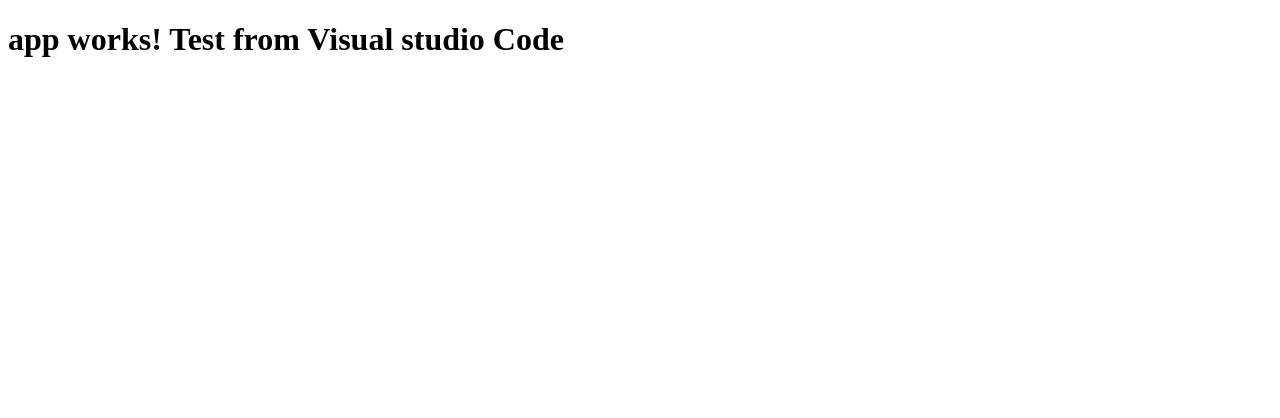
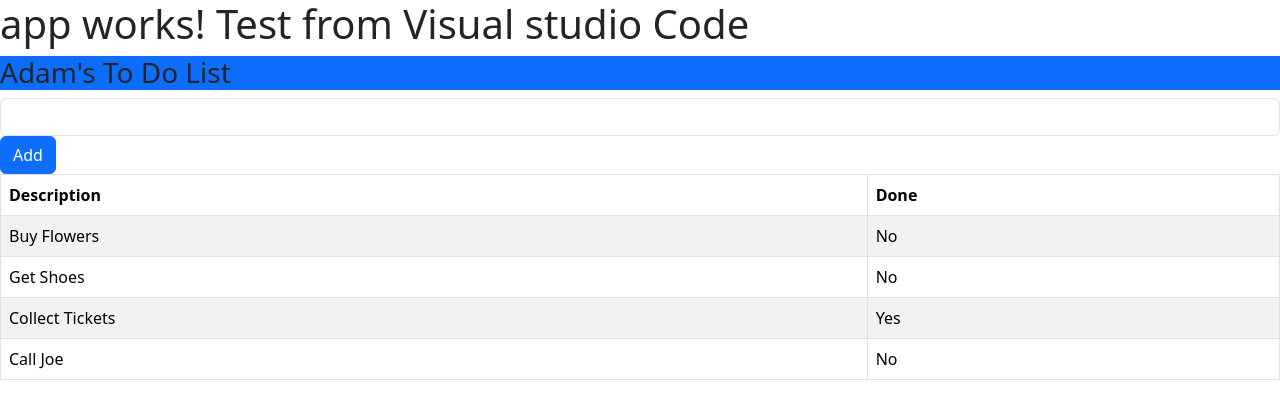
Before and after one commit to LebdaSCIA/DependencyHellSCIA, an Angular app: page / in a window 1280 px wide. Shown: the top 418 px of the page. Built offline with nearby package versions, Linux system fonts and the light colour scheme.

Commit message:
Boostrap

```diff
--- a/src/app/app.component.html
+++ b/src/app/app.component.html
@@ -1,4 +1,39 @@
 <h1>
-  {{title}}
-  Test from Visual studio Code
+    {{title}} Test from Visual studio Code
 </h1>
+
+<h3 class="bg-primary p-a-1">Adam's To Do List</h3>
+
+<div class="m-t-1 m-b-1">
+    <input class="form-control" />
+    <button class="btn btn-primary m-t-1">Add</button>
+</div>
+
+<table class="table table-striped table-bordered">
+    <thead>
+        <tr>
+            <th>Description</th>
+
+
+            <th>Done</th>
+        </tr>
+    </thead>
+    <tbody>
+        <tr>
+            <td>Buy Flowers</td>
+            <td>No</td>
+        </tr>
+        <tr>
+            <td>Get Shoes</td>
+            <td>No</td>
+        </tr>
+        <tr>
+            <td>Collect Tickets</td>
+            <td>Yes</td>
+        </tr>
+        <tr>
+            <td>Call Joe</td>
+            <td>No</td>
+        </tr>
+    </tbody>
+</table>
--- a/src/index.html
+++ b/src/index.html
@@ -3,12 +3,14 @@
 <head>
   <meta charset="utf-8">
   <title>DependencyHellSCIA</title>
+  <link href="node_modules/bootstrap/dist/css/bootstrap.min.css"
+  rel="stylesheet" />
   <base href="/">
 
   <meta name="viewport" content="width=device-width, initial-scale=1">
   <link rel="icon" type="image/x-icon" href="favicon.ico">
 </head>
-<body>
+<body class="m-a-1">
   <app-root>Loading...</app-root>
 </body>
 </html>
```
